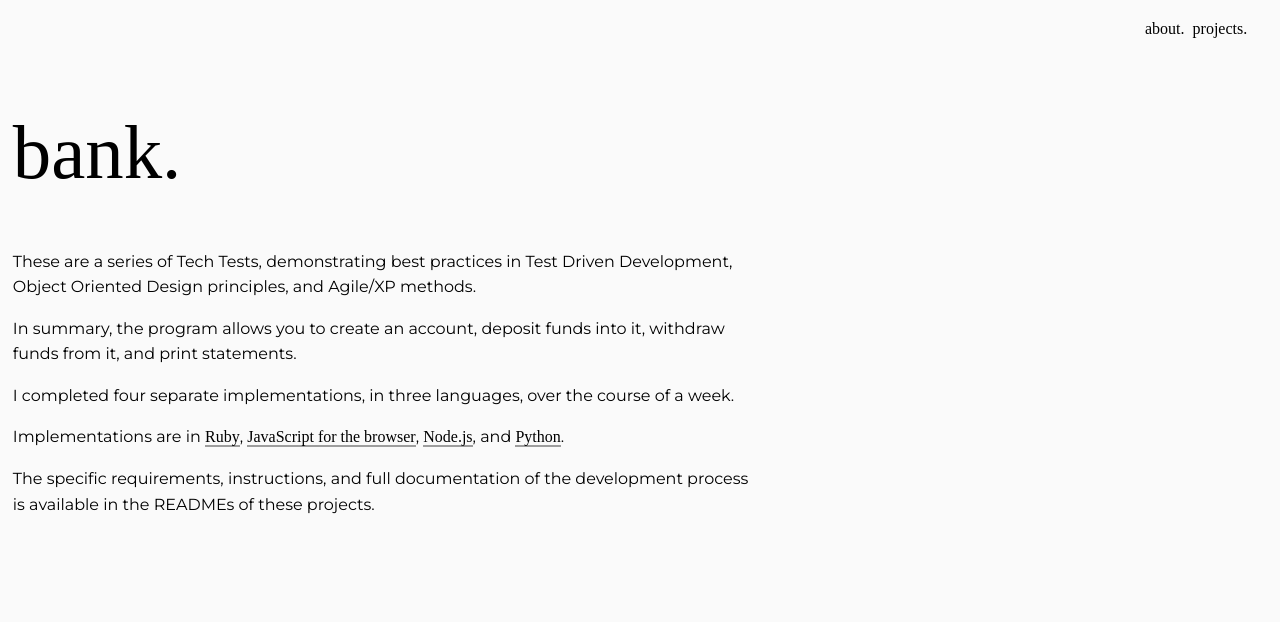
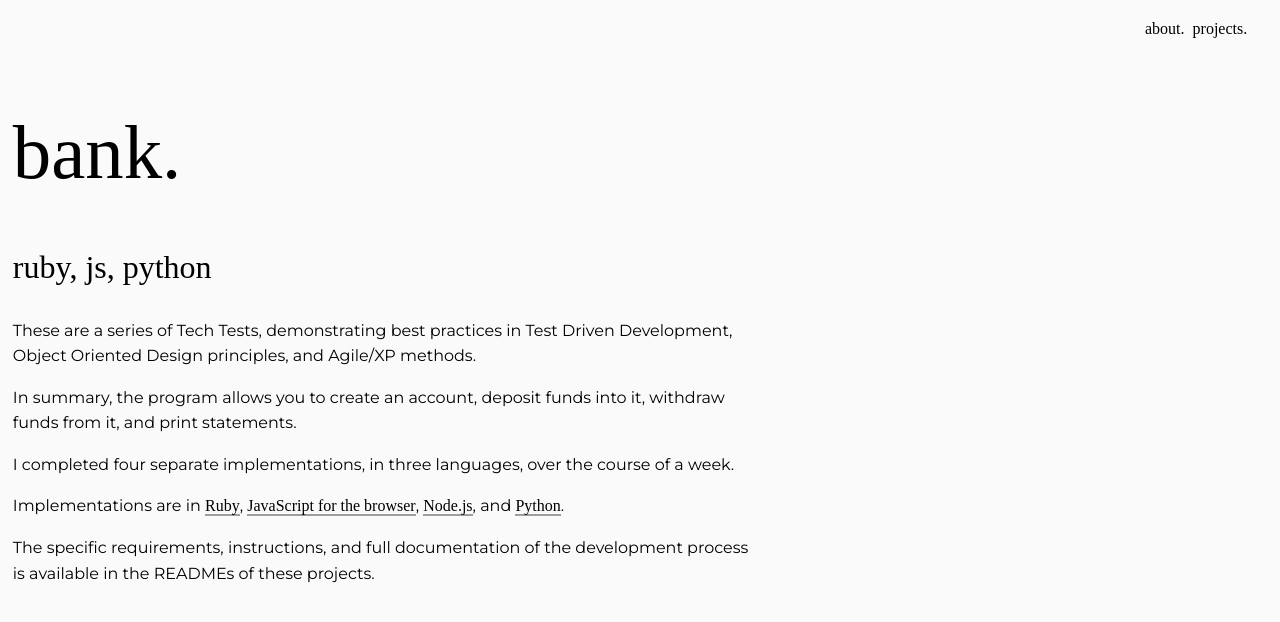
Before and after one commit to hturnbull93/portfolio, a Gatsby site: page /projects/bank/ in a window 1280 px wide. Built offline with nearby package versions, Linux system fonts and the light colour scheme; Gatsby itself is replaced by a stand-in of ours; a web font is replaced by a local one.

Commit message:
G: Proejct renders a heading containing the tech

```diff
--- a/src/templates/project.jsx
+++ b/src/templates/project.jsx
@@ -7,6 +7,7 @@ const Project = ({ data }) => {
   return (
     <Layout>
       <h1>{project.frontmatter.title}.</h1>
+      <h3 className="tech">{project.frontmatter.tech}</h3>
       <section
         className="content"
         dangerouslySetInnerHTML={{ __html: project.html }}
```
Also changed, not shown: README.md.
